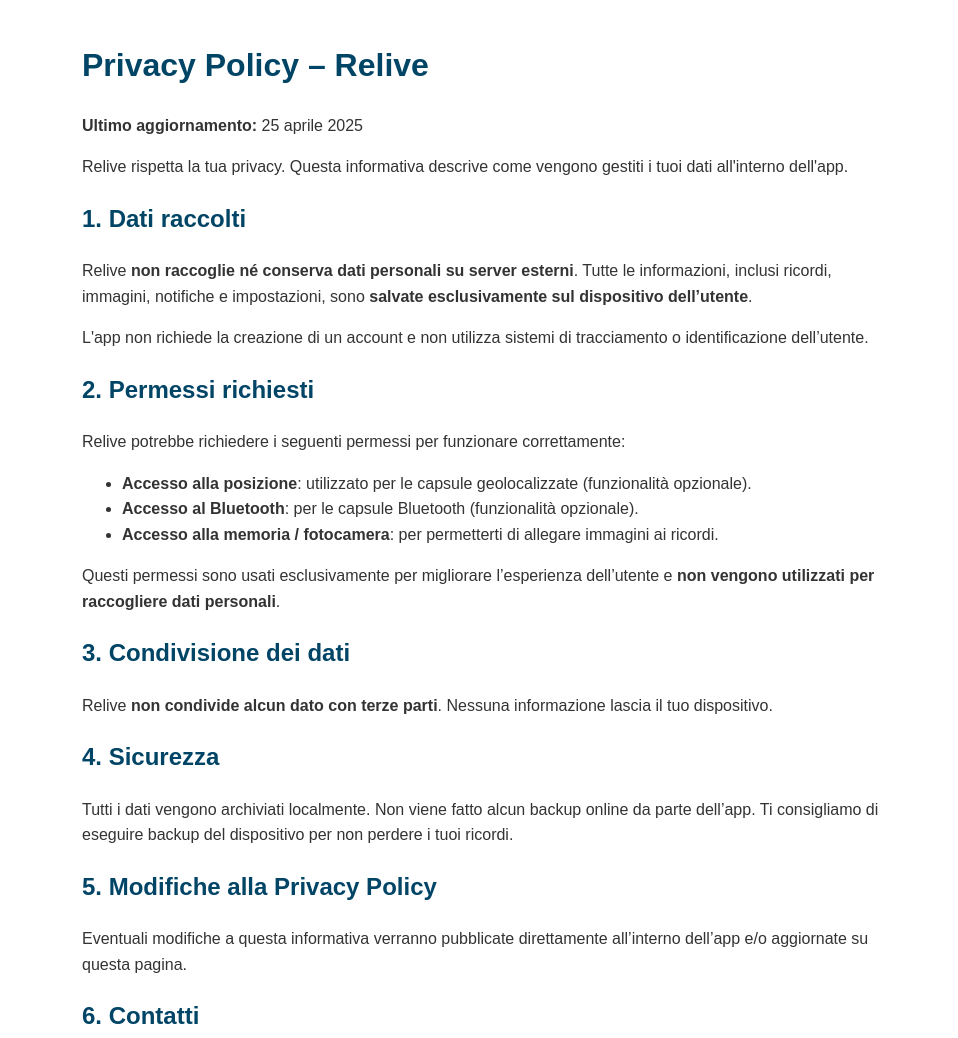
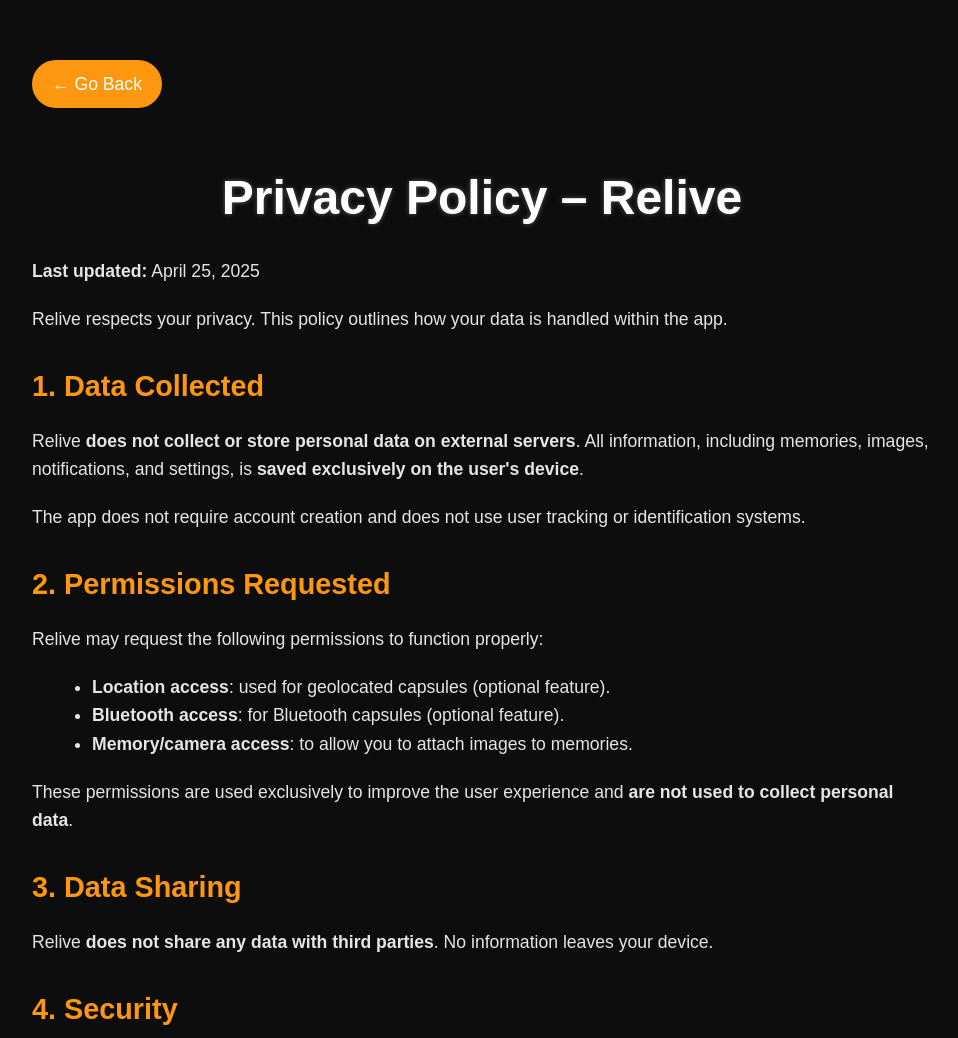
Before and after one commit to StilDedEye/Relive, a plain HTML site: page privacy.html in a window 1280 px wide. Shown: the top 1038 px of the page, without its empty margins (158-1116 px from the left). Drawn offline with Linux system fonts and the light colour scheme.

Commit message:
Added Privacy Policy

```diff
--- a/privacy.html
+++ b/privacy.html
@@ -1,53 +1,42 @@
 <!DOCTYPE html>
-<html lang="it">
+<html lang="en">
 <head>
   <meta charset="UTF-8">
   <meta name="viewport" content="width=device-width, initial-scale=1">
   <title>Privacy Policy – Relive</title>
-  <style>
-    body {
-      font-family: Arial, sans-serif;
-      line-height: 1.6;
-      max-width: 800px;
-      margin: 40px auto;
-      padding: 0 20px;
-      color: #333;
-    }
-    h1, h2 {
-      color: #004466;
-    }
-  </style>
+  <link rel="stylesheet" href="privacyStyle.css">
 </head>
 <body>
+  <a href="javascript:history.back()" class="backButton">← Go Back</a>
   <h1>Privacy Policy – Relive</h1>
-  <p><strong>Ultimo aggiornamento:</strong> 25 aprile 2025</p>
+  <p><strong>Last updated:</strong> April 25, 2025</p>
 
-  <p>Relive rispetta la tua privacy. Questa informativa descrive come vengono gestiti i tuoi dati all'interno dell'app.</p>
+  <p>Relive respects your privacy. This policy outlines how your data is handled within the app.</p>
 
-  <h2>1. Dati raccolti</h2>
-  <p>Relive <strong>non raccoglie né conserva dati personali su server esterni</strong>. Tutte le informazioni, inclusi ricordi, immagini, notifiche e impostazioni, sono <strong>salvate esclusivamente sul dispositivo dell’utente</strong>.</p>
-  <p>L'app non richiede la creazione di un account e non utilizza sistemi di tracciamento o identificazione dell’utente.</p>
+  <h2>1. Data Collected</h2>
+  <p>Relive <strong>does not collect or store personal data on external servers</strong>. All information, including memories, images, notifications, and settings, is <strong>saved exclusively on the user's device</strong>.</p>
+  <p>The app does not require account creation and does not use user tracking or identification systems.</p>
 
-  <h2>2. Permessi richiesti</h2>
-  <p>Relive potrebbe richiedere i seguenti permessi per funzionare correttamente:</p>
+  <h2>2. Permissions Requested</h2>
+  <p>Relive may request the following permissions to function properly:</p>
   <ul>
-    <li><strong>Accesso alla posizione</strong>: utilizzato per le capsule geolocalizzate (funzionalità opzionale).</li>
-    <li><strong>Accesso al Bluetooth</strong>: per le capsule Bluetooth (funzionalità opzionale).</li>
-    <li><strong>Accesso alla memoria / fotocamera</strong>: per permetterti di allegare immagini ai ricordi.</li>
+    <li><strong>Location access</strong>: used for geolocated capsules (optional feature).</li>
+    <li><strong>Bluetooth access</strong>: for Bluetooth capsules (optional feature).</li>
+    <li><strong>Memory/camera access</strong>: to allow you to attach images to memories.</li>
   </ul>
-  <p>Questi permessi sono usati esclusivamente per migliorare l’esperienza dell’utente e <strong>non vengono utilizzati per raccogliere dati personali</strong>.</p>
+  <p>These permissions are used exclusively to improve the user experience and <strong>are not used to collect personal data</strong>.</p>
 
-  <h2>3. Condivisione dei dati</h2>
-  <p>Relive <strong>non condivide alcun dato con terze parti</strong>. Nessuna informazione lascia il tuo dispositivo.</p>
+  <h2>3. Data Sharing</h2>
+  <p>Relive <strong>does not share any data with third parties</strong>. No information leaves your device.</p>
 
-  <h2>4. Sicurezza</h2>
-  <p>Tutti i dati vengono archiviati localmente. Non viene fatto alcun backup online da parte dell’app. Ti consigliamo di eseguire backup del dispositivo per non perdere i tuoi ricordi.</p>
+  <h2>4. Security</h2>
+  <p>All data is stored locally. The app does not perform any online backups. We recommend you perform device backups to avoid losing your memories.</p>
 
-  <h2>5. Modifiche alla Privacy Policy</h2>
-  <p>Eventuali modifiche a questa informativa verranno pubblicate direttamente all’interno dell’app e/o aggiornate su questa pagina.</p>
+  <h2>5. Changes to the Privacy Policy</h2>
+  <p>Any changes to this policy will be published within the app and/or updated on this page.</p>
 
-  <h2>6. Contatti</h2>
-  <p>Per qualsiasi domanda sulla privacy o sull'app puoi contattarci a:<br>
-  📧 <a href="mailto:drimstudios.dev@gmail.com">drimstudios.dev@gmail.com</a></p>
+  <h2>6. Contact</h2>
+  <p>If you have any questions about privacy or the app, you can contact us at:<br>
+  <a href="mailto:drimstudios.dev@gmail.com">drimstudios.dev@gmail.com</a></p>
 </body>
 </html>
--- /dev/null
+++ b/privacyStyle.css
@@ -0,0 +1,89 @@
+/* General body styles */
+body {
+    font-family: 'Kanit', sans-serif;
+    line-height: 1.6;
+    max-width: 900px;
+    margin: 40px auto;
+    padding: 0 20px;
+    color: #333;
+    background: #0d0d0d;
+}
+
+/* Header and title styles */
+h1 {
+    color: #ffffff;
+    text-align: center;
+    font-size: 3em;
+    margin-bottom: 20px;
+    text-shadow: 0 0 5px rgba(255, 255, 255, 0.3);
+}
+
+h2 {
+    color: #FE9710;
+    font-size: 1.8em;
+    margin-top: 30px;
+    margin-bottom: 10px;
+}
+
+/* Paragraph and list styles */
+p, ul {
+    color: #e5e5e5;
+    font-size: 1.1em;
+    line-height: 1.6;
+    margin-bottom: 20px;
+}
+
+ul {
+    list-style-type: disc;
+    margin-left: 20px;
+}
+
+/* Link styles */
+a {
+    color: #FE9710;
+    text-decoration: underline;
+}
+
+a:hover {
+    color: #ffcc80;
+}
+
+/* Footer Styles */
+footer {
+    margin-top: 40px;
+    padding: 10px;
+    background-color: #1f1f1f;
+    color: #bbbbbb;
+    text-align: center;
+    font-size: 1em;
+}
+
+footer .privacy-link {
+    color: #bbbbbb;
+    text-decoration: underline;
+}
+
+footer .privacy-link:hover {
+    color: #FE9710;
+}
+
+/* Back Button Styles */
+.backButton {
+    display: inline-block;
+    padding: 10px 20px;
+    background-color: #FE9710;
+    color: white;
+    font-size: 1.1em;
+    text-decoration: none;
+    border-radius: 25px;
+    margin: 20px 0;
+    transition: 0.3s ease;
+    text-align: center;
+}
+
+.backButton:hover {
+    background-color: #ffcc80;
+    color: black;
+    transform: scale(1.05);
+    box-shadow: 0 0 15px rgba(254, 151, 16, 0.5);
+}
```
Also changed, not shown: index.html (+1 -0 lines), style.css (+14 -0 lines).
